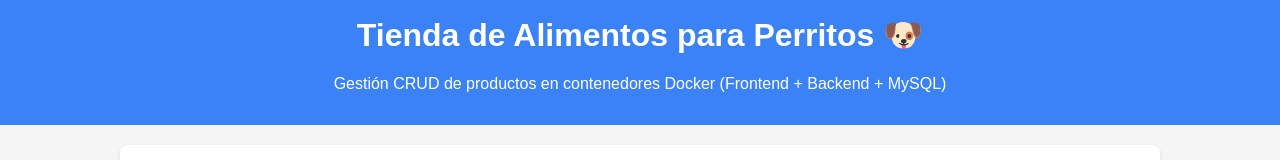
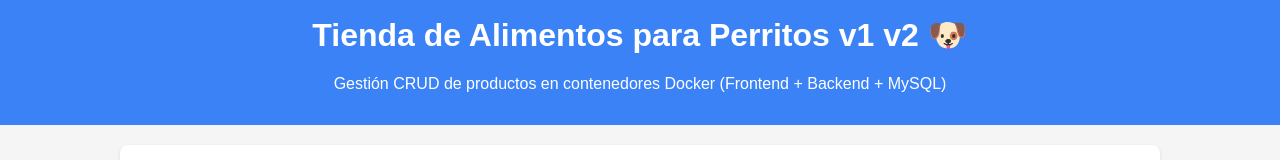
Before and after one commit to danibhern/CICD-DevOps, a plain HTML site: page frontend/index.html in a window 1280 px wide. Shown: the top 160 px of the page. Drawn offline with Linux system fonts and the light colour scheme; no server answers.

```diff
--- a/frontend/index.html
+++ b/frontend/index.html
@@ -2,7 +2,7 @@
 <html lang="es">
 <head>
   <meta charset="UTF-8" />
-  <title>Tienda de Alimentos para Perritos v2 &#128054;</title>
+  <title>Tienda de Alimentos para Perritos &#128054;</title>
   <meta name="viewport" content="width=device-width, initial-scale=1.0" />
   <style>
     body {
@@ -94,7 +94,7 @@
 </head>
 <body>
   <header>
-    <h1>Tienda de Alimentos para Perritos &#128054;</h1>
+    <h1>Tienda de Alimentos para Perritos v1 v2 &#128054;</h1>
     <p>Gestión CRUD de productos en contenedores Docker (Frontend + Backend + MySQL)</p>
   </header>
   <main>
```
